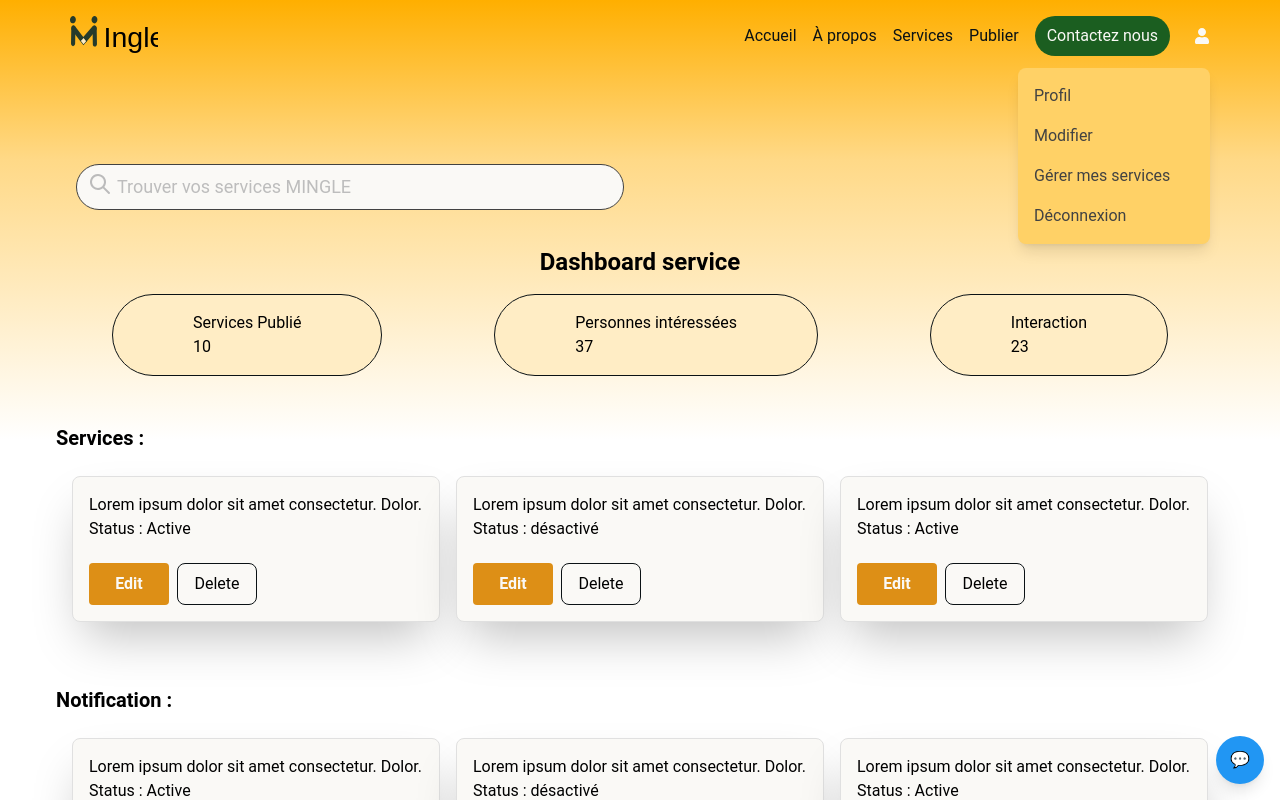
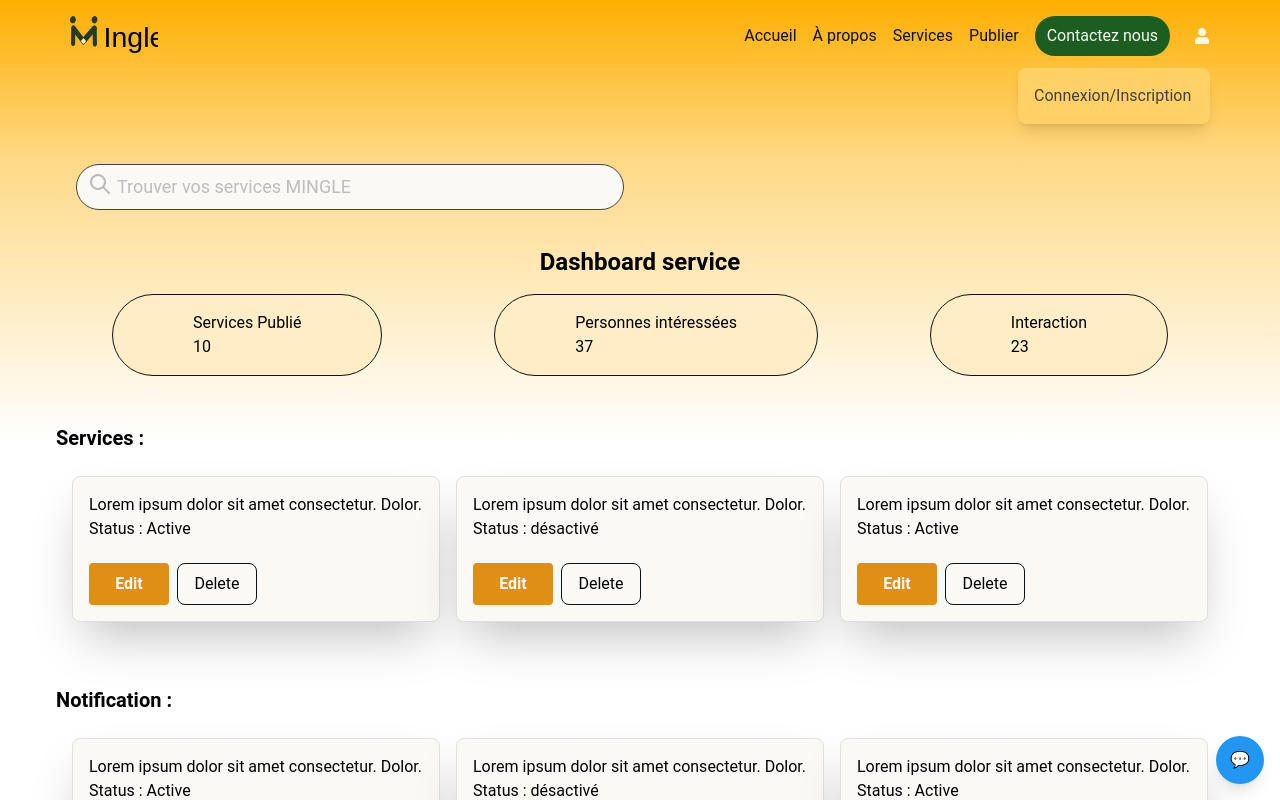
Before and after one commit to Emmanuelle-S/Mingle, a React (Vite) app in the folder frontend/: page /dashboard in a window 1280 px wide. Both pictures are taken after a click on the icon 1202 px from the left and 36 px from the top of the page. Shown: the top 800 px of the page. Built offline with nearby package versions, Linux system fonts and the light colour scheme.

Commit message:
modify the toggle menu so that the profile and modify links take the correct routes

```diff
--- a/frontend/src/components/Header/Header.jsx
+++ b/frontend/src/components/Header/Header.jsx
@@ -1,10 +1,17 @@
-import React, { useState } from 'react';
+import React, { useState, useEffect } from 'react';
 import { FaUser, FaBars } from 'react-icons/fa';
 import logo from "../../assets/SVG/logo1.svg"
 
 const Header = () => {
   const [isMenuOpen, setIsMenuOpen] = useState(false);
   const [isUserMenuOpen, setIsUserMenuOpen] = useState(false);
+  const [isLoggedIn, setIsLoggedIn] = useState(false);
+
+  useEffect(() => {
+    // Check if the user is logged in by verifying the presence of a token in localStorage
+    const token = localStorage.getItem("token");
+    setIsLoggedIn(!!token);
+  }, []);
 
   const toggleMenu = () => {
     setIsMenuOpen(!isMenuOpen);
@@ -22,7 +29,7 @@ const Header = () => {
         </div>
 
         <div className="text-white text-xl font-bold flex-none md:mr-auto">
-        <a href="/">
+          <a href="/">
             <img src={logo} alt="Mingle Logo" className="h-10 w-auto" />
           </a>
         </div>
@@ -31,10 +38,16 @@ const Header = () => {
           <FaUser className="text-white ml-2 cursor-pointer text-lg sm:text-base" onClick={toggleUserMenu} />
           {isUserMenuOpen && (
             <div className="absolute right-0 mt-2 w-48 bg-secondary rounded-lg shadow-lg py-2">
-              <a href="/profile" className="block px-4 py-2 text-gray-800 hover:bg-yellow-400">Profil</a>
-              <a href="/modify" className="block px-4 py-2 text-gray-800 hover:bg-yellow-400">Modifier</a>
-              <a href="/manage-services" className="block px-4 py-2 text-gray-800 hover:bg-yellow-400">Gérer mes services</a>
-              <a href="/logout" className="block px-4 py-2 text-gray-800 hover:bg-yellow-400">Déconnexion</a>
+              {isLoggedIn ? (
+                <>
+                  <a href="/profil" className="block px-4 py-2 text-gray-800 hover:bg-yellow-400">Profil</a>
+                  <a href="/EditProfil" className="block px-4 py-2 text-gray-800 hover:bg-yellow-400">Modifier</a>
+                  <a href="/manage-services" className="block px-4 py-2 text-gray-800 hover:bg-yellow-400">Gérer mes services</a>
+                  <a href="/logout" className="block px-4 py-2 text-gray-800 hover:bg-yellow-400">Déconnexion</a>
+                </>
+              ) : (
+                <a href="/ConnexionInscription" className="block px-4 py-2 text-gray-800 hover:bg-yellow-400">Connexion/Inscription</a>
+              )}
             </div>
           )}
         </div>
@@ -51,10 +64,16 @@ const Header = () => {
             <FaUser className="text-white ml-2 cursor-pointer" onClick={toggleUserMenu} />
             {isUserMenuOpen && (
               <div className="absolute right-0 mt-2 w-48 bg-secondary rounded-lg shadow-lg py-2 mt-6">
-                <a href="/profile" className="block px-4 py-2 text-gray-800 hover:bg-yellow-400">Profil</a>
-                <a href="/modify" className="block px-4 py-2 text-gray-800 hover:bg-yellow-400">Modifier</a>
-                <a href="/manage-services" className="block px-4 py-2 text-gray-800 hover:bg-yellow-400">Gérer mes services</a>
-                <a href="/logout" className="block px-4 py-2 text-gray-800 hover:bg-yellow-400">Déconnexion</a>
+                {isLoggedIn ? (
+                  <>
+                    <a href="/profil" className="block px-4 py-2 text-gray-800 hover:bg-yellow-400">Profil</a>
+                    <a href="/EditProfil" className="block px-4 py-2 text-gray-800 hover:bg-yellow-400">Modifier</a>
+                    <a href="/manage-services" className="block px-4 py-2 text-gray-800 hover:bg-yellow-400">Gérer mes services</a>
+                    <a href="/logout" className="block px-4 py-2 text-gray-800 hover:bg-yellow-400">Déconnexion</a>
+                  </>
+                ) : (
+                  <a href="/ConnexionInscription" className="block px-4 py-2 text-gray-800 hover:bg-yellow-400">Connexion/Inscription</a>
+                )}
               </div>
             )}
           </div>
--- a/frontend/src/components/ToggleButton/ToggleButton.jsx
+++ b/frontend/src/components/ToggleButton/ToggleButton.jsx
@@ -1,4 +1,7 @@
+// npm install classnames
+
 import React, { useState } from 'react';
+import classNames from 'classnames';
 
 const ToggleButton = ({ label }) => {
   const [isOn, setIsOn] = useState(false);
@@ -12,14 +15,17 @@ const ToggleButton = ({ label }) => {
       <span>{label}</span>
       <button
         onClick={toggle}
-        className={`w-12 h-6 flex items-center bg-gray-300 rounded-full p-1 duration-300 ease-in-out ${
-          isOn ? 'bg-green-400' : 'bg-gray-300'
-        }`}
+        className={classNames(
+          'w-12 h-6 flex items-center rounded-full p-1 duration-300 ease-in-out',
+          { 'bg-green-400': isOn, 'bg-gray-300': !isOn }
+        )}
+        aria-label={isOn ? 'Switch off' : 'Switch on'}
       >
         <div
-          className={`bg-white w-4 h-4 rounded-full shadow-md transform duration-300 ease-in-out ${
-            isOn ? 'translate-x-6' : ''
-          }`}
+          className={classNames(
+            'bg-white w-4 h-4 rounded-full shadow-md transform duration-300 ease-in-out',
+            { 'translate-x-6': isOn }
+          )}
         ></div>
       </button>
     </div>
--- a/package.json
+++ b/package.json
@@ -28,6 +28,7 @@
         "@heroicons/react": "^2.1.4",
         "@material-tailwind/react": "^2.1.9",
         "axios": "^1.7.2",
+        "classnames": "^2.5.1",
         "date-fns": "^3.6.0",
         "formik": "^2.4.6",
         "react-icons": "^5.2.1",
```
Also changed, not shown: 1 other file (tests, documents, lock files or other folders).
